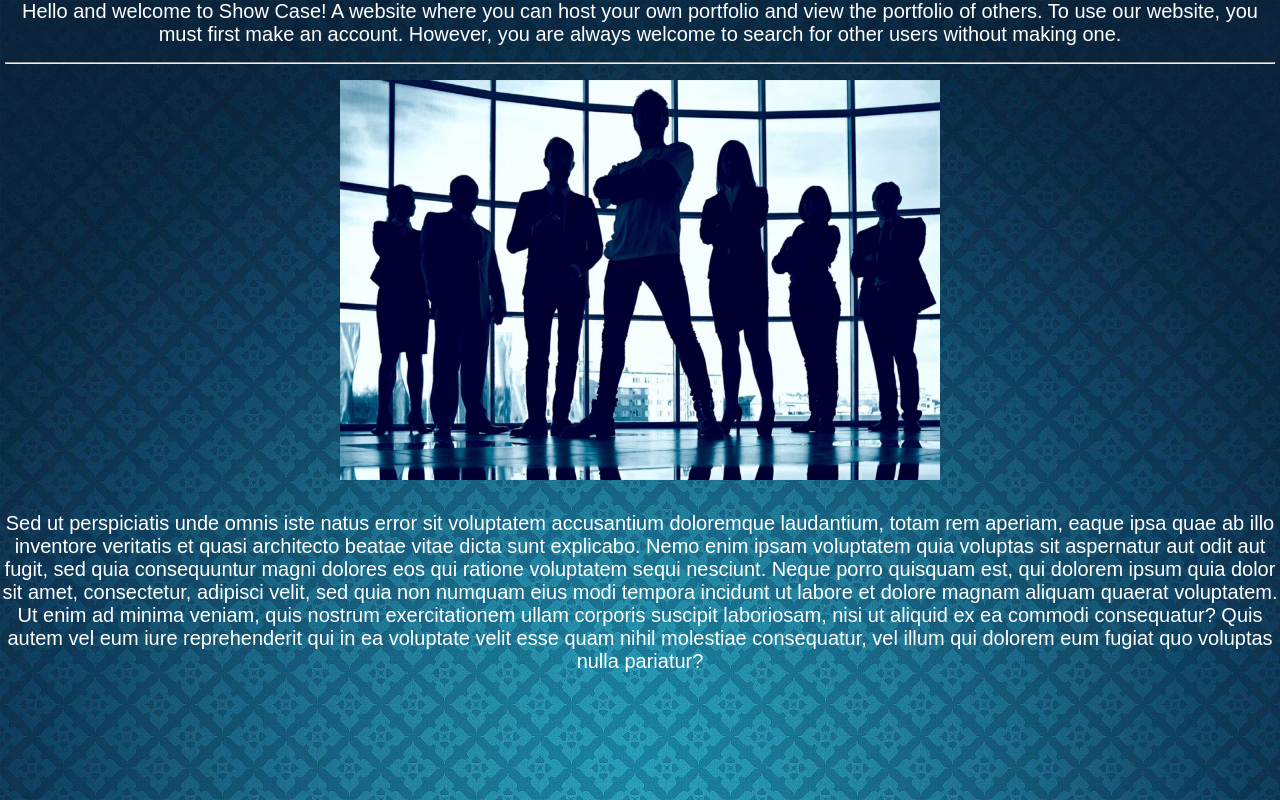
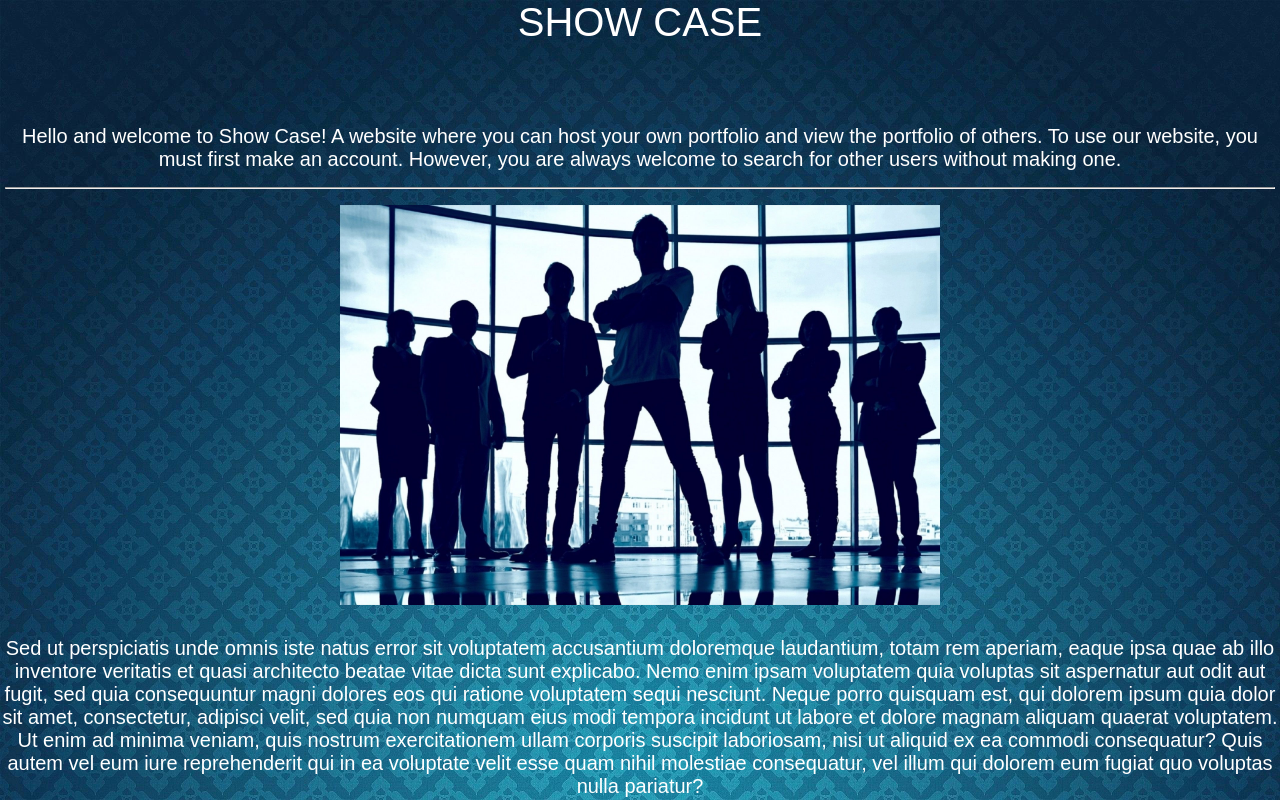
Before and after one commit to Hesham-E/ShowCase-FrontEnd, a React (Create React App) app: page / in a window 1280 px wide. Built offline with nearby package versions, Linux system fonts and the light colour scheme.

Commit message:
Fix formatting on all pages

```diff
--- a/src/App.css
+++ b/src/App.css
@@ -1,10 +1,9 @@
 .App {
   background-image: url("./images/Background.png");
   background-position: center;
-  background-repeat: no-repeat;
+  background-repeat: repeat;
   background-size: cover;
   width: 100vw;
-  height: 100vh;
   color: white;
   font-family: Arial, Helvetica, sans-serif;
 }
--- a/src/App.js
+++ b/src/App.js
@@ -15,6 +15,9 @@ const App = () => {
       <div className='App'>
         <Routes>
           <Route path="/" element={<HomePage />} />
+          <Route path="/login" element={<LoginPage />} />
+          <Route path="/signup" element={<SignUpPage />} />
+          <Route path="/profile" element={<ProfilePage />} />
         </Routes>
       </div>
     </React.Fragment>
--- a/src/components/HomePage.css
+++ b/src/components/HomePage.css
@@ -3,6 +3,7 @@
     align-items: center;
     align-self: center;
     text-align: center;
+    height: 100vh;
 }
 
 .IntroText {
@@ -20,3 +21,14 @@
     margin-left: auto;
     margin-right: auto;
 }
+
+.WebTitle {
+    text-align: center;
+    align-self: center;
+    font-size: 40px;
+
+}
+
+.TitleDiv {
+    margin-bottom: 10vh;
+}
--- a/src/components/HomePage.jsx
+++ b/src/components/HomePage.jsx
@@ -9,6 +9,9 @@ const HomePage = (props) => {
 
     return (
         <div className="HomePage">
+            <div className='TitleDiv'>
+            <span className="WebTitle">SHOW CASE</span>
+            </div>
             <span className="IntroText">{siteGreeting}</span>
             <hr className="HeaderLine" />
             <img className='GreetingPic' src={greetingPic} alt="" />
--- a/src/components/LoginPage.css
+++ b/src/components/LoginPage.css
@@ -3,6 +3,7 @@
     flex-direction: column;
     justify-content: flex-start;
     align-items: end;
+    height: 100vh;
 }
 
 .QuestionBar {
--- a/src/components/SignUpPage.css
+++ b/src/components/SignUpPage.css
@@ -3,12 +3,13 @@
     flex-direction: column;
     justify-content: flex-start;
     align-items: end;
+    height: 100vh;
 }
 
 .QuestionBar {
     display: flex;
     flex-direction: column;
-    margin-top: 10%;
+    margin-top: 2vh;
     text-align: center;
     align-self: center;
     width: 25%;
```
